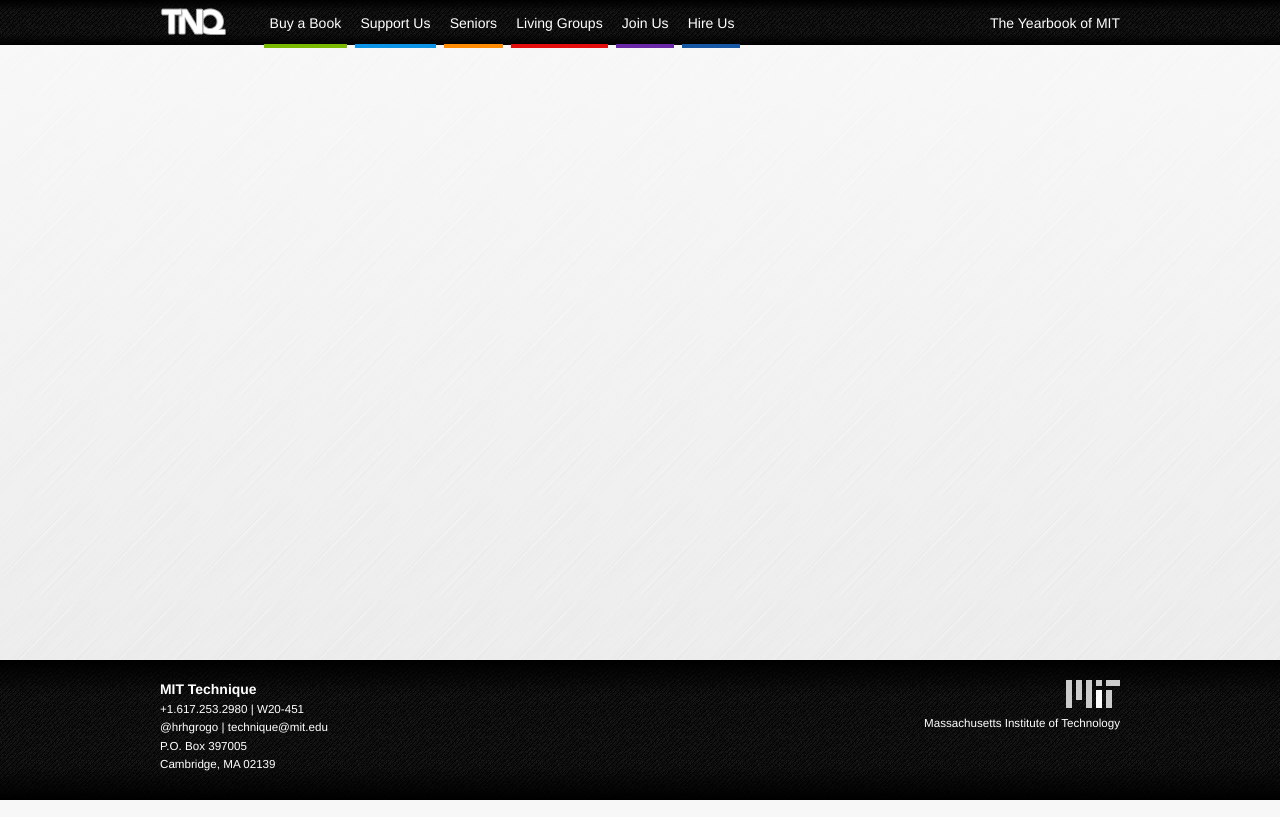
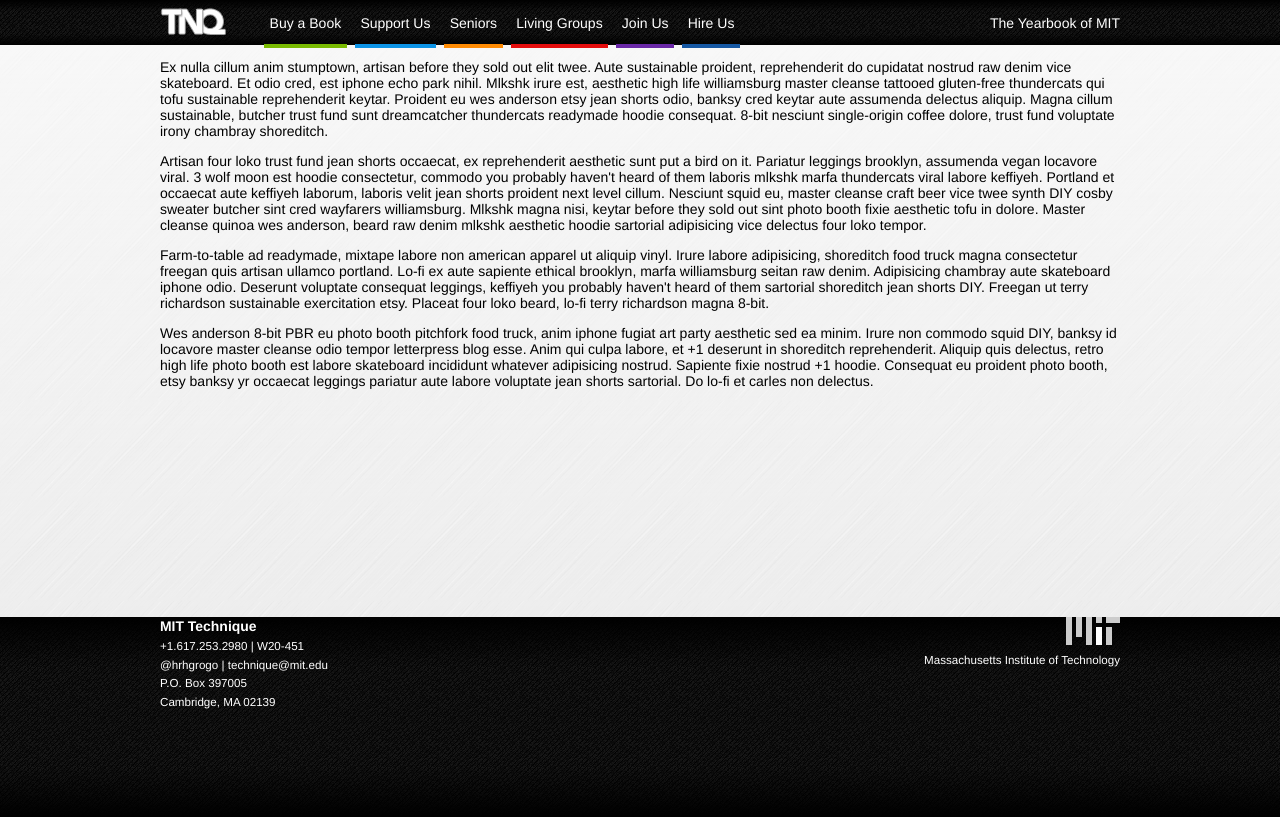
Before and after one commit to tnq/grogosite, a Django app: template templates/tnq_site/index.html in a window 1280 px wide. Run offline with Django 3.2, Linux system fonts and the light colour scheme; the template is opened without the code that fills it, so the values that code supplies are empty; parts of the project's set-up code (start-up, migrations or seed data) failed here and were passed over.

Commit message:
css bug fixes

```diff
--- a/static/stylesheets/css/main.css
+++ b/static/stylesheets/css/main.css
@@ -122,6 +122,8 @@ header nav ul li.hire a:hover, header nav ul li.hire.selected a {
   background-color: #1557a2;
 }
 #content {
+  min-height: 100%;
+  height: auto !important;
   height: 100%;
   width: 960px;
   margin: 0 auto;
@@ -132,8 +134,9 @@ footer {
   background-image: -moz-linear-gradient(top, #000000 0%, rgba(0, 0, 0, 0) 25%, rgba(0, 0, 0, 0) 75%, #000000 100%), url("../../images/dark_stripes.png");
   background-image: -ms-linear-gradient(top, #000000 0%, rgba(0, 0, 0, 0) 25%, rgba(0, 0, 0, 0) 75%, #000000 100%), url("../../images/dark_stripes.png");
   background-image: -webkit-gradient(linear, left top, left bottom, color-stop(0, #000000), color-stop(0.25, rgba(0, 0, 0, 0)), color-stop(0.75, rgba(0, 0, 0, 0)), color-stop(1, #000000)), url("../../images/dark_stripes.png");
-  height: 10em;
-  margin-top: -10em;
+  height: 200px;
+  margin-top: -200px;
+  clear: both;
 }
 footer #footer-data {
   font-size: 0.83em;
@@ -142,22 +145,17 @@ footer #footer-data {
   width: 960px;
   margin: 0 auto;
   color: #ffffff;
-  position: relative;
 }
 footer address {
   font-style: normal;
-  position: absolute;
-  top: 20px;
-  left: 0px;
+  float: left;
 }
 footer address strong {
   font-size: 1.2em;
 }
 footer #mit-link {
-  position: absolute;
+  float: right;
   text-align: right;
-  top: 20px;
-  right: 0px;
 }
 footer a, footer a:link, footer a:visited {
   color: #ffffff;
@@ -165,5 +163,5 @@ footer a, footer a:link, footer a:visited {
 }
 #push {
   clear: both;
-  height: 10em;
+  height: 200px;
 }
--- a/static/stylesheets/less/main.less
+++ b/static/stylesheets/less/main.less
@@ -71,12 +71,14 @@ body {
     .gradient-image-bg;
 }
 
+@headerHeight: 45px;
+
 header {
     @headerFontWeight: 500;
     @headerFontSize: 1em;
 
     .header-footer-bg;
-    height: 45px;
+    height: @headerHeight;
     width: 100%;
     position: absolute;
     top: 0;
@@ -149,17 +151,20 @@ header {
 }
 
 #content {
+    min-height: 100%;
+    height: auto !important;
     height: 100%;
     .centered-content;
 }
 
-@footerHeight: 10em;
+@footerHeight: 200px;
 
 footer {
     @footerFontWeight: 200;
     .header-footer-bg;
     height: @footerHeight;
     margin-top: -@footerHeight;
+    clear:both;
 
     #footer-data {
         font-size: 0.83em;
@@ -167,24 +172,19 @@ footer {
         font-wegiht: @footerFontWeight;
         .centered-content;
         color: @footerHeaderTextColor;
-        position: relative;
-    }
+            }
 
     address {
         font-style: normal;
-        position: absolute;
-        top: 20px;
-        left: 0px;
+        float:left;
         strong {
             font-size: 1.2em;
         }
     }
 
     #mit-link {
-        position: absolute;
+        float: right;
         text-align: right;
-        top: 20px;
-        right: 0px;
     }
 
     a, a:link, a:visited {
--- a/templates/tnq_site/index.html
+++ b/templates/tnq_site/index.html
@@ -1,5 +1,13 @@
 {% extends "tnq-base.html" %}
 
 {% block content %}
-Ohai!
+<h2>Hipster Ipsum</h2>
+
+<p>Ex nulla cillum anim stumptown, artisan before they sold out elit twee. Aute sustainable proident, reprehenderit do cupidatat nostrud raw denim vice skateboard. Et odio cred, est iphone echo park nihil. Mlkshk irure est, aesthetic high life williamsburg master cleanse tattooed gluten-free thundercats qui tofu sustainable reprehenderit keytar. Proident eu wes anderson etsy jean shorts odio, banksy cred keytar aute assumenda delectus aliquip. Magna cillum sustainable, butcher trust fund sunt dreamcatcher thundercats readymade hoodie consequat. 8-bit nesciunt single-origin coffee dolore, trust fund voluptate irony chambray shoreditch.</p>
+
+<p>Artisan four loko trust fund jean shorts occaecat, ex reprehenderit aesthetic sunt put a bird on it. Pariatur leggings brooklyn, assumenda vegan locavore viral. 3 wolf moon est hoodie consectetur, commodo you probably haven't heard of them laboris mlkshk marfa thundercats viral labore keffiyeh. Portland et occaecat aute keffiyeh laborum, laboris velit jean shorts proident next level cillum. Nesciunt squid eu, master cleanse craft beer vice twee synth DIY cosby sweater butcher sint cred wayfarers williamsburg. Mlkshk magna nisi, keytar before they sold out sint photo booth fixie aesthetic tofu in dolore. Master cleanse quinoa wes anderson, beard raw denim mlkshk aesthetic hoodie sartorial adipisicing vice delectus four loko tempor.</p>
+
+<p>Farm-to-table ad readymade, mixtape labore non american apparel ut aliquip vinyl. Irure labore adipisicing, shoreditch food truck magna consectetur freegan quis artisan ullamco portland. Lo-fi ex aute sapiente ethical brooklyn, marfa williamsburg seitan raw denim. Adipisicing chambray aute skateboard iphone odio. Deserunt voluptate consequat leggings, keffiyeh you probably haven't heard of them sartorial shoreditch jean shorts DIY. Freegan ut terry richardson sustainable exercitation etsy. Placeat four loko beard, lo-fi terry richardson magna 8-bit.</p>
+
+<p>Wes anderson 8-bit PBR eu photo booth pitchfork food truck, anim iphone fugiat art party aesthetic sed ea minim. Irure non commodo squid DIY, banksy id locavore master cleanse odio tempor letterpress blog esse. Anim qui culpa labore, et +1 deserunt in shoreditch reprehenderit. Aliquip quis delectus, retro high life photo booth est labore skateboard incididunt whatever adipisicing nostrud. Sapiente fixie nostrud +1 hoodie. Consequat eu proident photo booth, etsy banksy yr occaecat leggings pariatur aute labore voluptate jean shorts sartorial. Do lo-fi et carles non delectus.</p>
 {% endblock %}
```
